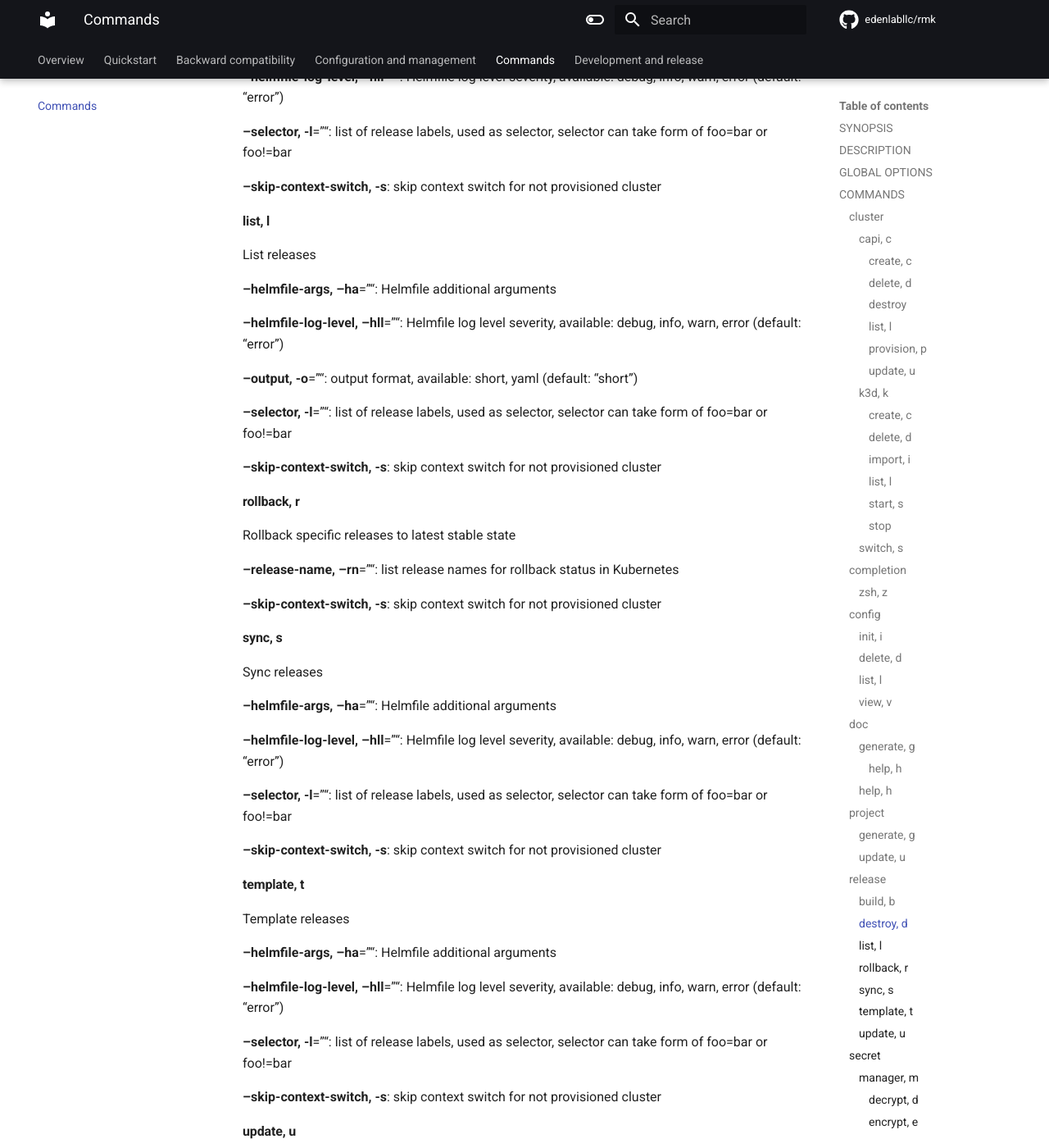
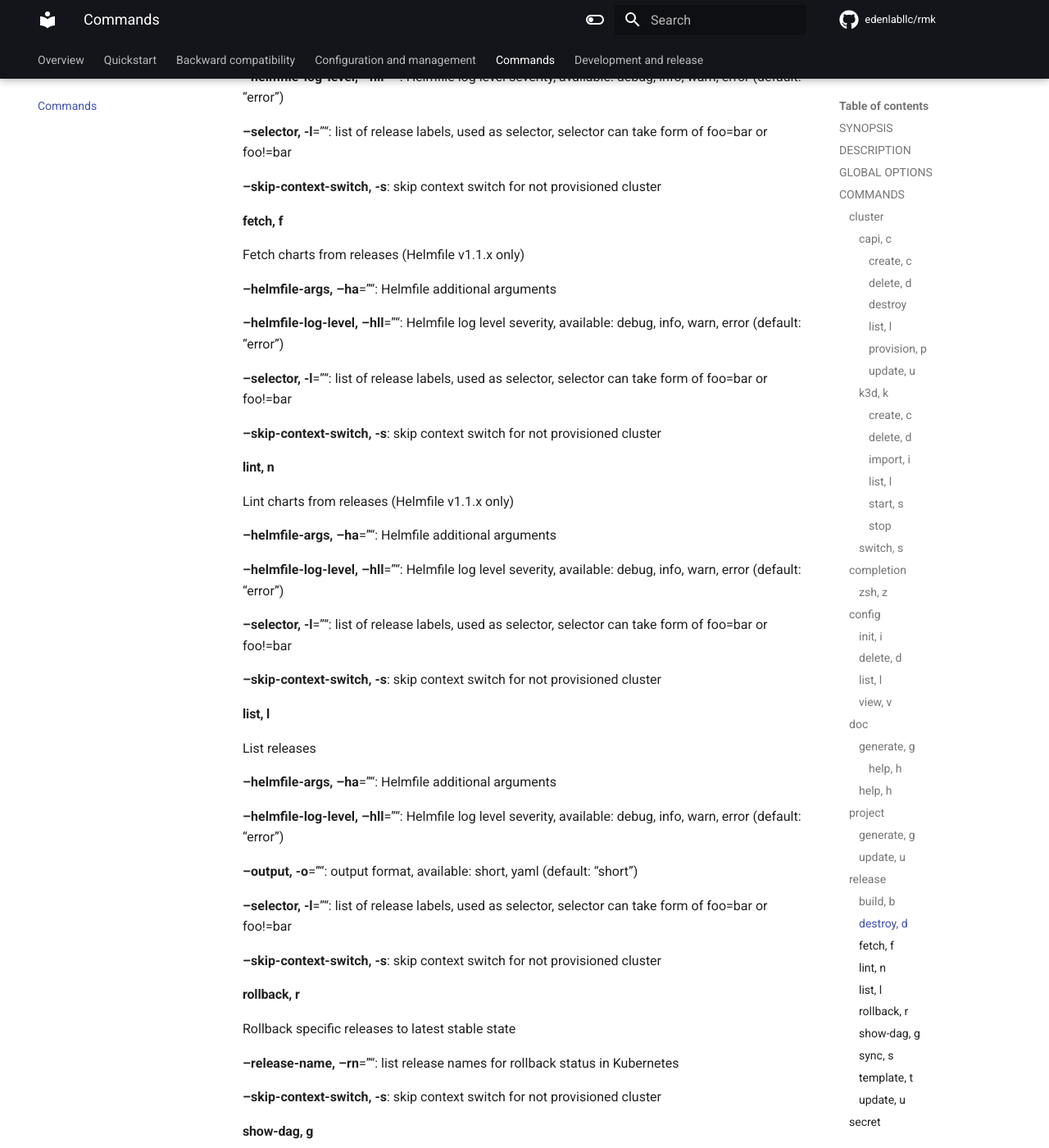
Before and after one commit to edenlabllc/rmk, an MkDocs documentation site: the page built from docs/commands.md, in a window 1280 px wide and 1400 px high, scrolled down 5804 px. Shown: the whole window at 82% size. Built offline with MkDocs 1.6.1 and Material for MkDocs 9.7.7, drawn with Linux system fonts in a browser that asks for light colours; comment, search, counter and statistics services are not loaded; the version menu is left out; some of the changed text lies outside the part shown.

Commit message:
[skip docs commands update] Update commands documentation

```diff
--- a/docs/commands.md
+++ b/docs/commands.md
@@ -263,6 +263,30 @@ Destroy releases
 
 **--skip-context-switch, -s**: skip context switch for not provisioned cluster
 
+#### fetch, f
+
+Fetch charts from releases (Helmfile v1.1.x only)
+
+**--helmfile-args, --ha**="": Helmfile additional arguments
+
+**--helmfile-log-level, --hll**="": Helmfile log level severity, available: debug, info, warn, error (default: "error")
+
+**--selector, -l**="": list of release labels, used as selector, selector can take form of foo=bar or foo!=bar
+
+**--skip-context-switch, -s**: skip context switch for not provisioned cluster
+
+#### lint, n
+
+Lint charts from releases (Helmfile v1.1.x only)
+
+**--helmfile-args, --ha**="": Helmfile additional arguments
+
+**--helmfile-log-level, --hll**="": Helmfile log level severity, available: debug, info, warn, error (default: "error")
+
+**--selector, -l**="": list of release labels, used as selector, selector can take form of foo=bar or foo!=bar
+
+**--skip-context-switch, -s**: skip context switch for not provisioned cluster
+
 #### list, l
 
 List releases
@@ -282,6 +306,18 @@ List releases
 Rollback specific releases to latest stable state
 
 **--release-name, --rn**="": list release names for rollback status in Kubernetes
+
+**--skip-context-switch, -s**: skip context switch for not provisioned cluster
+
+#### show-dag, g
+
+Show simplified DAGs of releases combined into groups (Helmfile v1.1.x only)
+
+**--helmfile-args, --ha**="": Helmfile additional arguments
+
+**--helmfile-log-level, --hll**="": Helmfile log level severity, available: debug, info, warn, error (default: "error")
+
+**--selector, -l**="": list of release labels, used as selector, selector can take form of foo=bar or foo!=bar
 
 **--skip-context-switch, -s**: skip context switch for not provisioned cluster
 
```
Also changed, not shown: other parts of docs/commands.md (+2 -2 lines).
